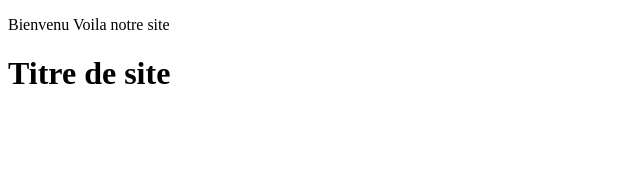
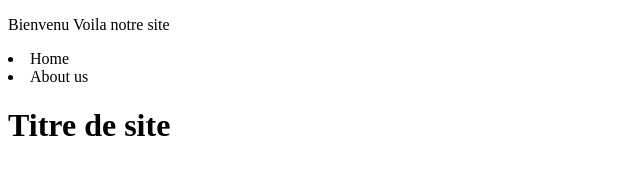
Before and after one commit to Avotexs/olta, a plain HTML site: page index.html in a window 1280 px wide. Shown: the whole page, without its empty margins (0-640 px from the left). Drawn offline with Linux system fonts and the light colour scheme.

Commit message:
adding-list

```diff
--- a/index.html
+++ b/index.html
@@ -9,6 +9,11 @@
 
     <p>Bienvenu Voila notre site</p>
 
+    <nav>
+        <li>Home</li>
+        <li>About us</li>
+    </nav>
+
     <!-- oumaima ajoute un titre h1 et une paragraphe-->
      <h1>Titre de site</h1>
     <!-- taha ajoute un input nom et prenom et un button submit-->
```
